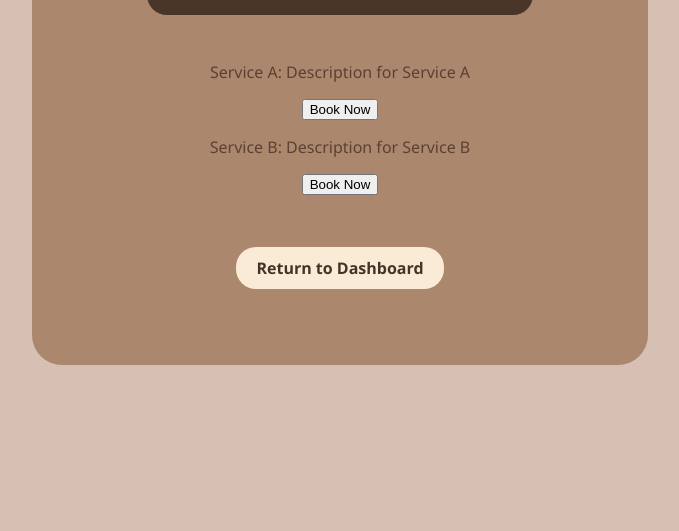
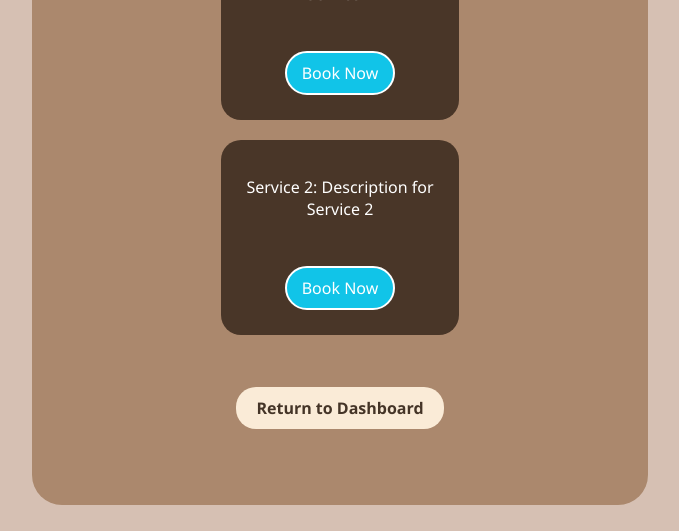
Before and after one commit to Mathieujaz/Company-Website-management-with-database, a plain HTML site: page offeredServices.html in a window 1280 px wide. Shown: the part 309-840 px from the top of the page, without its empty margins (300-979 px from the left). Drawn offline with Linux system fonts and the light colour scheme.

Commit message:
Admin Change service

```diff
--- a/offeredServices.html
+++ b/offeredServices.html
@@ -40,14 +40,14 @@
     flex-direction: column;
     align-items: center;
     justify-content: center;
+    text-align: center;
 }
 
-        .serviceblock {
+.serviceblock {
     margin-top: 20px;
     background-color: #493628;
-    width: 50%;
-    padding: 30px;
-    padding-top: 5px;
+    width: 40%;
+    padding: 20px;
     border-radius: 20px;
     display: flex;
     flex-direction: column;
@@ -70,35 +70,75 @@
     margin-top: 25px;
 }
 
+p{
+    color: white;
+}
+
+#availableServices {
+    display: flex;
+    flex-direction: column;
+    align-items: center;
+    width: 100%;
+}
+
+#booking {
+        background-color: rgb(17, 196, 232);
+        color: white;
+        margin: 5px;
+        padding: 9px 15px;
+        border-radius: 50px;
+        font-family: 'Segoe UI', Tahoma, Geneva, Verdana, sans-serif;
+        font-size: 1em;
+        font-weight: 500;
+        border: 2px solid #ffffff;
+        margin-top: -10px;
+        margin-top: 30px;
+
+    }
+
+    #booking:hover {
+            background-color: rgb(13, 159, 188);
+    }
+
     </style>
-</head>
-<body>
+</head><body>
     <div class="homepageoffered">
-    <h1 class="dash">Offered Services</h1>
+        <h1 class="dash">Offered Services</h1>
 
+        <div id="availableServices">
+            <div class="serviceblock" id="serviceBlock1">
+                <p id="service1Desc">Service 1: Description for Service 1</p>
+                <button onclick="bookService('Service 1')" id="booking">Book Now</button>
+            </div>
+            <div class="serviceblock" id="serviceBlock2">
+                <p id="service2Desc">Service 2: Description for Service 2</p>
+                <button onclick="bookService('Service 2')" id="booking"> Book Now</button>
+            </div>
+        </div>
 
-    <div id="availableServices">
+        <br><br>
+        <p><a href="ClientDash.html" class="return-button">Return to Dashboard</a></p>
     </div>
-    <!-- <h2>Your Booked Services:</h2>
-    <div id="bookedServicesList">No services booked.</div>
-     <div>
-    <div class="serviceblock">
-        <h2 id="schedule-service">Schedule Service</h2>
-        <p id="selectedService"></p>
-        <label for="scheduleDate" id="selectdate">Select Date:</label>
-        <input type="date" id="scheduleDate">
+</body>
 
-        <button onclick="confirmScheduling()">Confirm Scheduling</button>
-    -->
+<script>
+document.addEventListener("DOMContentLoaded", () => {
+    // Get elements for service descriptions
+    const service1Desc = document.getElementById("service1Desc");
+    const service2Desc = document.getElementById("service2Desc");
 
-    </br> </br>
-            <p><a href="ClientDash.html" class="return-button">Return to Dashboard</a></p>
+    // Retrieve custom descriptions from localStorage if they exist
+    const service1Text = localStorage.getItem("service1");
+    const service2Text = localStorage.getItem("service2");
 
+    // Update descriptions if custom text is found
+    if (service1Text) service1Desc.textContent = service1Text;
+    if (service2Text) service2Desc.textContent = service2Text;
+});
 
-    </div>
-    </div>
-        <script src="scripts.js"></script>
-
-
-</body>
+function bookService(serviceName) {
+    alert(`${serviceName} has been booked!`);
+}
+</script>
+<script src="scripts.js"></script>
 </html>
--- a/scripts.js
+++ b/scripts.js
@@ -144,29 +144,6 @@ function deleteAccount() {
     }
 }
 
-// Array of available services (generic and adaptable for any business type)
-const availableServices = [
-    { name: "Service A", description: "Description for Service A" },
-    { name: "Service B", description: "Description for Service B" }
-];
-
-// Load booked services from localStorage, or initialize as an empty array if none exist
-let bookedServices = JSON.parse(localStorage.getItem('bookedServices')) || [];
-
-// Function to display available services dynamically
-function displayAvailableServices() {
-    const availableServicesDiv = document.getElementById('availableServices');
-    availableServicesDiv.innerHTML = ''; // Clear any existing content
-
-    availableServices.forEach(service => {
-        const serviceDiv = document.createElement('div');
-        serviceDiv.innerHTML = `
-            <p>${service.name}: ${service.description}</p>
-            <button onclick="bookService('${service.name}')">Book Now</button>
-        `;
-        availableServicesDiv.appendChild(serviceDiv);
-    });
-}
 
 // Function to book a service
 function bookService(serviceName) {
@@ -333,3 +310,18 @@ document.addEventListener('DOMContentLoaded', () => {
     if (document.getElementById('availableServices')) displayAvailableServices();
     if (document.getElementById('billsList')) displayBills();
 });
+
+
+
+document.addEventListener("DOMContentLoaded", () => {
+    const service1Desc = document.getElementById("service1Desc");
+    const service2Desc = document.getElementById("service2Desc");
+
+    // Retrieve custom descriptions from localStorage if they exist
+    const service1Text = localStorage.getItem("service1");
+    const service2Text = localStorage.getItem("service2");
+
+    // Update descriptions if custom text is found
+    if (service1Text) service1Desc.textContent = service1Text;
+    if (service2Text) service2Desc.textContent = service2Text;
+});
```
Also changed, not shown: AdminDash.html (+2 -1 lines), CancelService.html (+1 -1 lines), ManageServices.html (+32 -0 lines).
